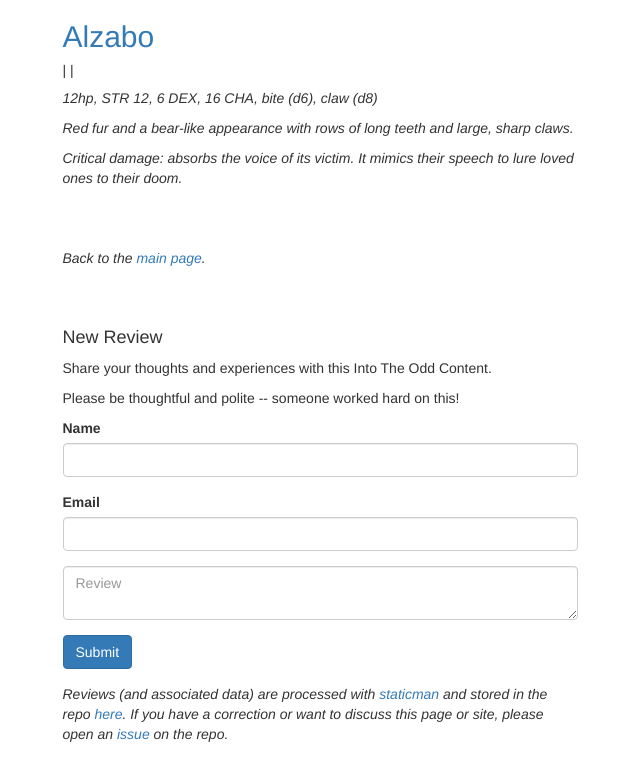
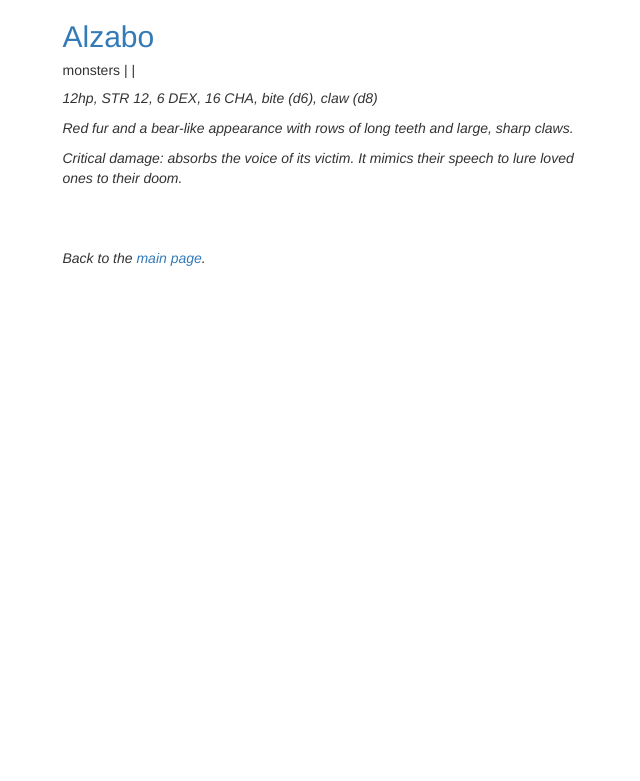
Before and after one commit to yochaigal/intotheodd, a Jekyll site: the page built from _posts/2020-08-24-alzabo.md, in a window 1280 px wide. Shown: the top 781 px of the page, without its empty margins (265-905 px from the left). Built offline with Jekyll 4.4.1, drawn with Linux system fonts in a browser that asks for light colours; nearby versions of some CDN libraries.

Commit message:
removed reviews again

```diff
--- a/_includes/page_comments.html
+++ /dev/null
@@ -1,60 +0,0 @@
-<section class="page__reactions">
-  {% if site.repository and site.staticman.branch %}
-  {% capture loc %}{{ page.slug }}-{{ page.date | date: "%m" }}{{ page.date | date: "%d" }}{{ page.date | date: "%y" }}{% endcapture %}
-    {% if site.data.comments[loc] %}
-      <!-- Start static comments -->
-      <div id="comments" class="js-comments">
-        <h4 class="page__section-label">
-          {% if site.data.comments[loc].size > 0 %}
-            {{ site.data.comments[loc] | size }}
-          {% endif %}
-          Reviews
-        </h4>
-        <hr>
-        <div class="row">
-        {% for comment in site.data.comments[loc] %}
-            <p>
-              <h4>{{ comment[1].name }}</h4>
-            </p>
-            <p>
-              <i>{{ comment[1].date | date: '%B %d, %Y' }}</i>
-            </p>
-            <p>
-              {{ comment[1].message }}
-            </p>
-            <hr>
-        {% endfor %}
-        </div>
-      </div>
-      <!-- End static comments -->
-    {% endif %}
-
-    {% unless page.comments_locked == true %}
-      <!-- Start new comment form -->
-
-      <h4>New Review</h4>
-
-      <p>Share your thoughts and experiences with this Into The Odd Content.</p>
-
-      <p>Please be thoughtful and polite -- someone worked hard on this!</p>
-
-    <p></p>
-
-      <form method="POST" action="https://api.staticman.net/v2/entry/yochaigal/intotheodd/gh-pages/comments">
-        <input name="options[redirect]" type="hidden" value="http://yochaigal.github.io/intotheodd/">
-        <!-- e.g. "2016-01-02-this-is-a-post" -->
-        <input name="options[intotheodd-name]" type="hidden" value="{{ page.slug }}-{{ page.date | date: "%m" }}{{ page.date | date: "%d" }}{{ page.date | date: "%y" }}">
-        <div class="form-group"><label class="form-label">Name</label><input class="form-control" name="fields[name]" type="text"></div>
-        <div class="form-group"><label class="form-label">Email</label><input class="form-control" name="fields[email]" type="email"></div>
-        <div class="form-group"><textarea class="form-control" name="fields[message]" placeholder="Review"></textarea></div>
-
-        <div class="form-group"><button type="submit" class="btn btn-primary">Submit</button></div>
-      </form>
-
-      <i>Reviews (and associated data) are processed with <a href="https://staticman.net/" target="_blank">staticman</a> and stored in the repo <a href="http://yochaigal.github.io/intotheodd/tree/gh-pages/_data/comments">here</a>. If you have a correction or want to discuss this page or site, please open an <a href="http://yochaigal.github.io/intotheodd/issues">issue</a> on the repo.</i>
-      <!-- End new comment form -->
-    {% else %}
-      <p><em>Comments are closed.</em></p>
-    {% endunless %}
-  {% endif %}
-</section>
--- a/_layouts/entry.html
+++ b/_layouts/entry.html
@@ -25,8 +25,6 @@ layout: default
 
         <div class="col-xs-12" style="height:50px;"></div>
 
-        {% include page_comments.html %}
-
       </div>
   </div>
 
--- a/_posts/2020-08-24-alzabo.md
+++ b/_posts/2020-08-24-alzabo.md
@@ -4,9 +4,9 @@ link:
 author: yochaigal, from Gene Wolfe’s Book of the New Sun
 source: discord
 source-url: https://discordapp.com/channels/499193406828838922/499195645131882506/730565162825809940
-categories:
+categories: monsters
 license:
 cost:
-excerpt: "12hp, STR 12, 6 DEX, 16 CHA, bite (d6), claw (d8) <p> Red fur and a bear-like appearance with rows of long teeth and large, sharp claws. <p> Critical damage: absorbs the voice of its victim. It mimics their speech to lure loved ones to their doom. </p>"
+excerpt: "12hp, STR 12, 6 DEX, 16 CHA, bite (d6), claw (d8) <p>  Red fur and a bear-like appearance with rows of long teeth and large, sharp claws. <p> Critical damage: absorbs the voice of its victim. It mimics their speech to lure loved ones to their doom. </p>"
 
 ---
```
Also changed, not shown: 4 other files.
